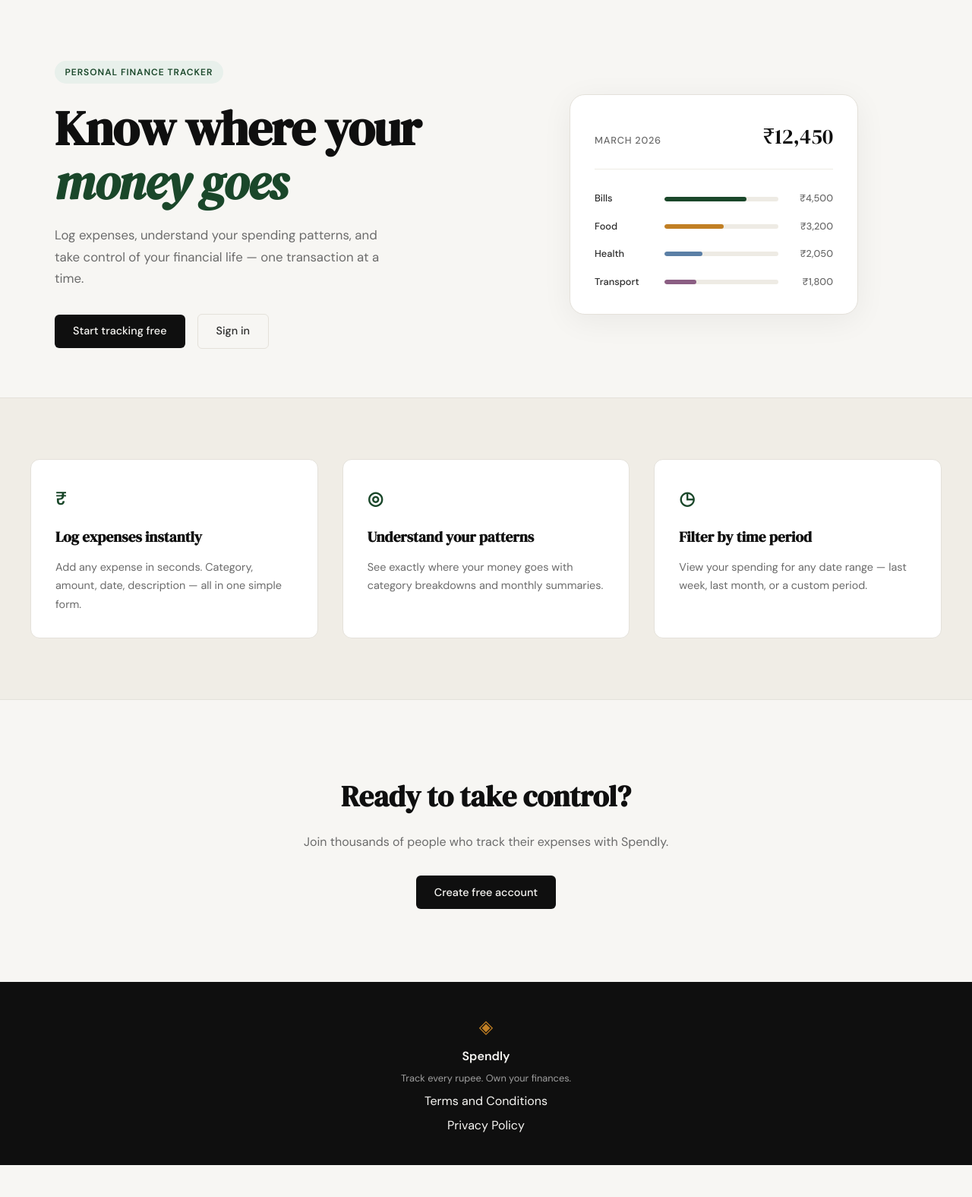
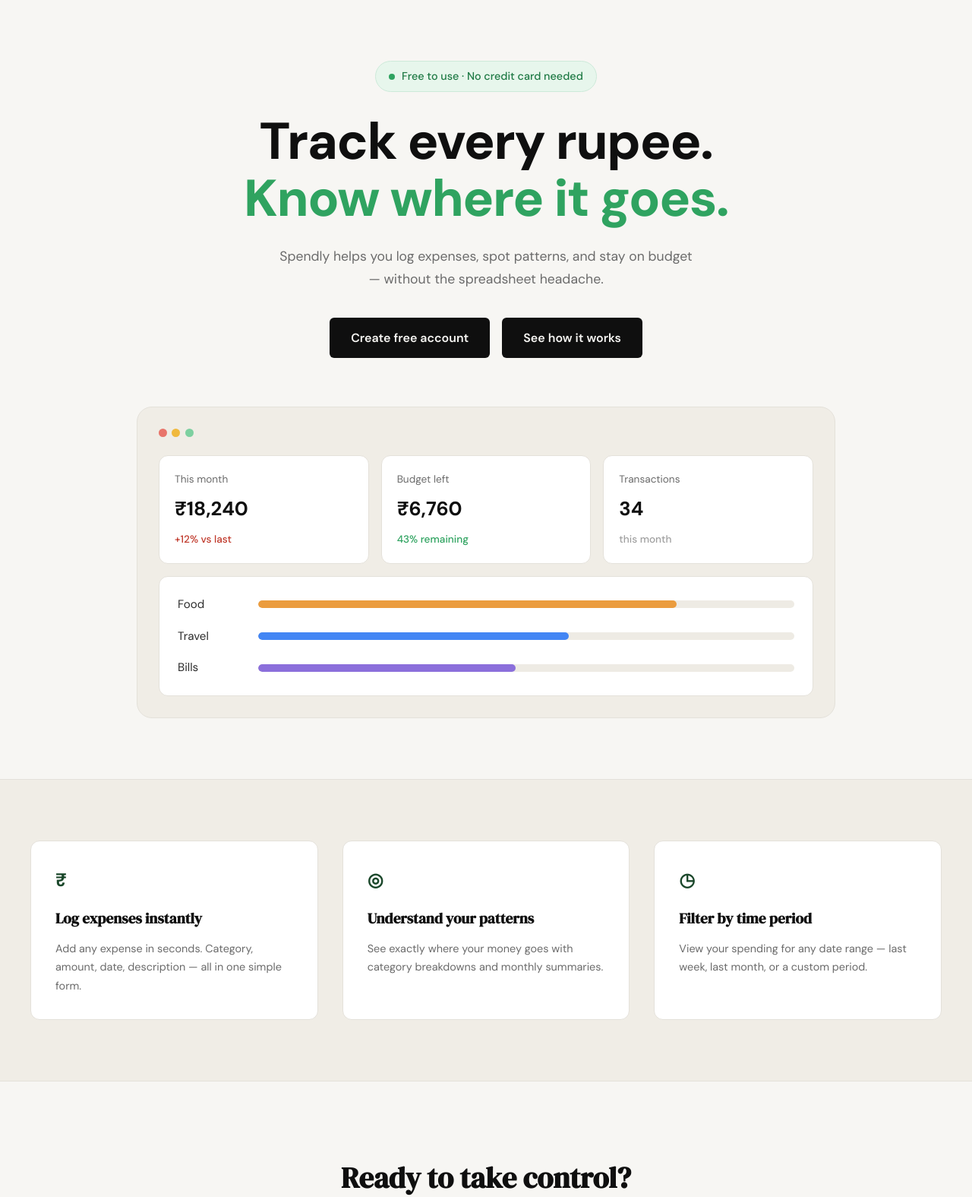
Before and after one commit to tejash5489-lang/spendly, a Flask app: page / in a window 1280 px wide. Shown: the part 61-1636 px from the top of the page at 76% size. Before the commit the page ends 1594 px from the top, so only its background shows below. Run offline with Flask 3, Linux system fonts and the light colour scheme.

Commit message:
landing: redesign hero section to match mockup

```diff
--- /dev/null
+++ b/static/css/landing.css
@@ -0,0 +1,225 @@
+/* ------------------------------------------------------------------ */
+/* Hero (landing page only)                                           */
+/* ------------------------------------------------------------------ */
+
+.hero {
+    display: flex;
+    flex-direction: column;
+    align-items: center;
+    text-align: center;
+    max-width: var(--max-width);
+    margin: 0 auto;
+    padding: 5rem 2rem 5rem;
+    gap: 0;
+}
+
+.hero .hero-inner {
+    display: flex;
+    flex-direction: column;
+    align-items: center;
+    max-width: 720px;
+}
+
+.hero .hero-badge {
+    display: inline-flex;
+    align-items: center;
+    gap: 0.55rem;
+    background: #e7f6ec;
+    color: #1f7a45;
+    border: 1px solid #cdead9;
+    font-size: 0.9rem;
+    font-weight: 500;
+    text-transform: none;
+    letter-spacing: normal;
+    padding: 0.5rem 1.1rem;
+    border-radius: 999px;
+    margin-bottom: 1.75rem;
+}
+
+.hero .hero-dot {
+    width: 8px;
+    height: 8px;
+    border-radius: 50%;
+    background: #2fa360;
+    flex-shrink: 0;
+}
+
+.hero .hero-title {
+    font-family: 'DM Sans', var(--font-body);
+    font-weight: 800;
+    font-size: clamp(2.75rem, 6vw, 4.25rem);
+    line-height: 1.1;
+    letter-spacing: -0.02em;
+    color: var(--ink);
+    margin-bottom: 1.5rem;
+}
+
+.hero .hero-title-accent {
+    color: #2fa360;
+}
+
+.hero .hero-subtitle {
+    font-size: 1.1rem;
+    color: var(--ink-muted);
+    line-height: 1.7;
+    max-width: 560px;
+    margin: 0 auto 2.25rem;
+}
+
+.hero .hero-actions {
+    display: flex;
+    gap: 1rem;
+    align-items: center;
+    justify-content: center;
+    margin-bottom: 4rem;
+}
+
+.hero .hero-btn {
+    display: inline-block;
+    background: var(--ink);
+    color: var(--paper);
+    padding: 0.85rem 1.75rem;
+    border-radius: var(--radius-sm);
+    font-family: var(--font-body);
+    font-size: 1rem;
+    font-weight: 600;
+    text-decoration: none;
+    transition: background 0.2s;
+}
+
+.hero .hero-btn:hover {
+    background: #2fa360;
+}
+
+/* ------------------------------------------------------------------ */
+/* Dashboard mockup                                                    */
+/* ------------------------------------------------------------------ */
+
+.hero .hero-visual {
+    width: 100%;
+    display: block;
+}
+
+.hero .dashboard-card {
+    max-width: 920px;
+    margin: 0 auto;
+    background: var(--paper-warm);
+    border: 1px solid var(--border);
+    border-radius: var(--radius-lg);
+    padding: 1.75rem;
+    text-align: left;
+}
+
+.hero .dashboard-dots {
+    display: flex;
+    gap: 0.4rem;
+    margin-bottom: 1.5rem;
+}
+
+.hero .dot {
+    width: 11px;
+    height: 11px;
+    border-radius: 50%;
+}
+
+.hero .dot-red { background: #e8746a; }
+.hero .dot-yellow { background: #f0b93d; }
+.hero .dot-green { background: #7dd0a0; }
+
+.hero .dashboard-stats {
+    display: grid;
+    grid-template-columns: repeat(3, 1fr);
+    gap: 1rem;
+    margin-bottom: 1rem;
+}
+
+.hero .dashboard-stat {
+    display: flex;
+    flex-direction: column;
+    gap: 0.5rem;
+    background: var(--paper-card);
+    border: 1px solid var(--border);
+    border-radius: var(--radius-md);
+    padding: 1.25rem;
+}
+
+.hero .dashboard-stat-label {
+    font-size: 0.85rem;
+    color: var(--ink-muted);
+}
+
+.hero .dashboard-stat-value {
+    font-family: var(--font-body);
+    font-weight: 700;
+    font-size: 1.6rem;
+    color: var(--ink);
+}
+
+.hero .dashboard-stat-change {
+    font-size: 0.85rem;
+    font-weight: 500;
+}
+
+.hero .dashboard-stat-change.negative { color: var(--danger); }
+.hero .dashboard-stat-change.positive { color: #2fa360; }
+.hero .dashboard-stat-change.neutral { color: var(--ink-faint); }
+
+.hero .dashboard-bars {
+    background: var(--paper-card);
+    border: 1px solid var(--border);
+    border-radius: var(--radius-md);
+    padding: 1.5rem;
+    display: flex;
+    flex-direction: column;
+    gap: 1.1rem;
+}
+
+.hero .dashboard-bar-row {
+    display: grid;
+    grid-template-columns: 90px 1fr;
+    align-items: center;
+    gap: 1rem;
+}
+
+.hero .dashboard-bar-label {
+    font-size: 0.95rem;
+    color: var(--ink-soft);
+}
+
+.hero .dashboard-bar-track {
+    height: 10px;
+    background: var(--border-soft);
+    border-radius: 999px;
+    overflow: hidden;
+}
+
+.hero .dashboard-bar-fill {
+    height: 100%;
+    border-radius: 999px;
+}
+
+.hero .bar-food { background: #eb9c3e; }
+.hero .bar-travel { background: #4285f4; }
+.hero .bar-bills { background: #8b6fdb; }
+
+/* ------------------------------------------------------------------ */
+/* Responsive                                                          */
+/* ------------------------------------------------------------------ */
+
+@media (max-width: 700px) {
+    .hero .dashboard-stats {
+        grid-template-columns: 1fr;
+    }
+}
+
+@media (max-width: 600px) {
+    .hero .hero-actions {
+        flex-direction: column;
+        width: 100%;
+    }
+
+    .hero .hero-btn {
+        width: 100%;
+        text-align: center;
+    }
+}
--- a/templates/landing.html
+++ b/templates/landing.html
@@ -1,60 +1,75 @@
 {% extends "base.html" %}
 
 {% block title %}Spendly — Track Every Rupee{% endblock %}
+
+{% block head %}
+<link href="https://fonts.googleapis.com/css2?family=DM+Sans:wght@700;800&display=swap" rel="stylesheet">
+<link rel="stylesheet" href="{{ url_for('static', filename='css/landing.css') }}">
+{% endblock %}
 
 {% block content %}
 
 <section class="hero">
     <div class="hero-inner">
-        <div class="hero-badge">Personal Finance Tracker</div>
+        <div class="hero-badge">
+            <span class="hero-dot"></span>
+            Free to use &middot; No credit card needed
+        </div>
         <h1 class="hero-title">
-            Know where your<br>
-            <em>money goes</em>
+            Track every rupee.<br>
+            <span class="hero-title-accent">Know where it goes.</span>
         </h1>
         <p class="hero-subtitle">
-            Log expenses, understand your spending patterns,
-            and take control of your financial life —
-            one transaction at a time.
+            Spendly helps you log expenses, spot patterns, and stay
+            on budget — without the spreadsheet headache.
         </p>
         <div class="hero-actions">
-            <a href="{{ url_for('register') }}" class="btn-primary">Start tracking free</a>
-            <a href="{{ url_for('login') }}" class="btn-ghost">Sign in</a>
+            <a href="{{ url_for('register') }}" class="hero-btn">Create free account</a>
+            <a href="#" class="hero-btn">See how it works</a>
         </div>
     </div>
     <div class="hero-visual">
-        <div class="mock-card">
-            <div class="mock-card-header">
-                <span class="mock-label">March 2026</span>
-                <span class="mock-total">₹12,450</span>
+        <div class="dashboard-card">
+            <div class="dashboard-dots">
+                <span class="dot dot-red"></span>
+                <span class="dot dot-yellow"></span>
+                <span class="dot dot-green"></span>
             </div>
-            <div class="mock-bars">
-                <div class="mock-bar-row">
-                    <span class="mock-cat">Bills</span>
-                    <div class="mock-bar-track">
-                        <div class="mock-bar" style="width: 72%"></div>
+            <div class="dashboard-stats">
+                <div class="dashboard-stat">
+                    <span class="dashboard-stat-label">This month</span>
+                    <span class="dashboard-stat-value">₹18,240</span>
+                    <span class="dashboard-stat-change negative">+12% vs last</span>
+                </div>
+                <div class="dashboard-stat">
+                    <span class="dashboard-stat-label">Budget left</span>
+                    <span class="dashboard-stat-value">₹6,760</span>
+                    <span class="dashboard-stat-change positive">43% remaining</span>
+                </div>
+                <div class="dashboard-stat">
+                    <span class="dashboard-stat-label">Transactions</span>
+                    <span class="dashboard-stat-value">34</span>
+                    <span class="dashboard-stat-change neutral">this month</span>
+                </div>
+            </div>
+            <div class="dashboard-bars">
+                <div class="dashboard-bar-row">
+                    <span class="dashboard-bar-label">Food</span>
+                    <div class="dashboard-bar-track">
+                        <div class="dashboard-bar-fill bar-food" style="width: 78%"></div>
                     </div>
-                    <span class="mock-amt">₹4,500</span>
                 </div>
-                <div class="mock-bar-row">
-                    <span class="mock-cat">Food</span>
-                    <div class="mock-bar-track">
-                        <div class="mock-bar mock-bar-2" style="width: 52%"></div>
+                <div class="dashboard-bar-row">
+                    <span class="dashboard-bar-label">Travel</span>
+                    <div class="dashboard-bar-track">
+                        <div class="dashboard-bar-fill bar-travel" style="width: 58%"></div>
                     </div>
-                    <span class="mock-amt">₹3,200</span>
                 </div>
-                <div class="mock-bar-row">
-                    <span class="mock-cat">Health</span>
-                    <div class="mock-bar-track">
-                        <div class="mock-bar mock-bar-3" style="width: 33%"></div>
+                <div class="dashboard-bar-row">
+                    <span class="dashboard-bar-label">Bills</span>
+                    <div class="dashboard-bar-track">
+                        <div class="dashboard-bar-fill bar-bills" style="width: 48%"></div>
                     </div>
-                    <span class="mock-amt">₹2,050</span>
-                </div>
-                <div class="mock-bar-row">
-                    <span class="mock-cat">Transport</span>
-                    <div class="mock-bar-track">
-                        <div class="mock-bar mock-bar-4" style="width: 28%"></div>
-                    </div>
-                    <span class="mock-amt">₹1,800</span>
                 </div>
             </div>
         </div>
```
